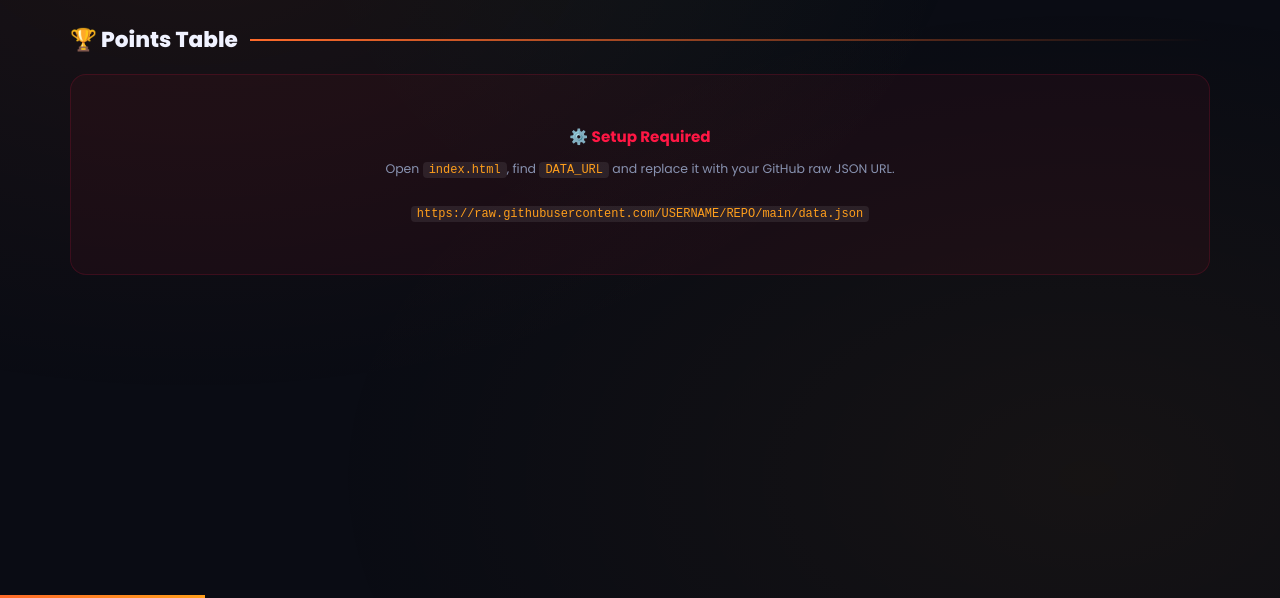
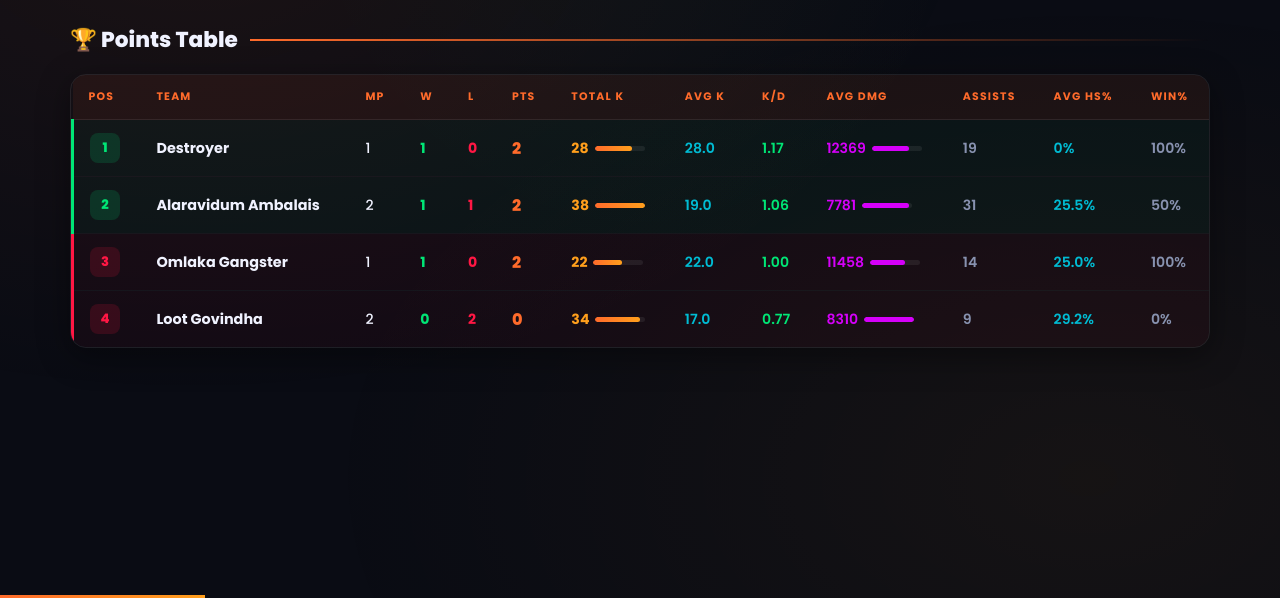
Before and after one commit to TJ-programmer/ff-tournament, a plain HTML site: page index.html in a window 1280 px wide. Shown: the part 202-800 px from the top of the page. Drawn offline with Linux system fonts and the light colour scheme.

Commit message:
Update DATA_URL to point to the correct GitHub raw URL

```diff
--- a/index.html
+++ b/index.html
@@ -198,7 +198,7 @@
    ⚙️ UPDATE THIS URL after pushing data.json to GitHub
    Format: https://raw.githubusercontent.com/USERNAME/REPO/main/data.json
    ===================================================== */
-const DATA_URL = 'YOUR_GITHUB_RAW_URL_HERE';
+const DATA_URL = 'https://raw.githubusercontent.com/TJ-programmer/ff-tournament/main/data.json';
 const REFRESH  = 30000; // 30 seconds
 
 let gData = null, refreshT = null, countT = null;
```
